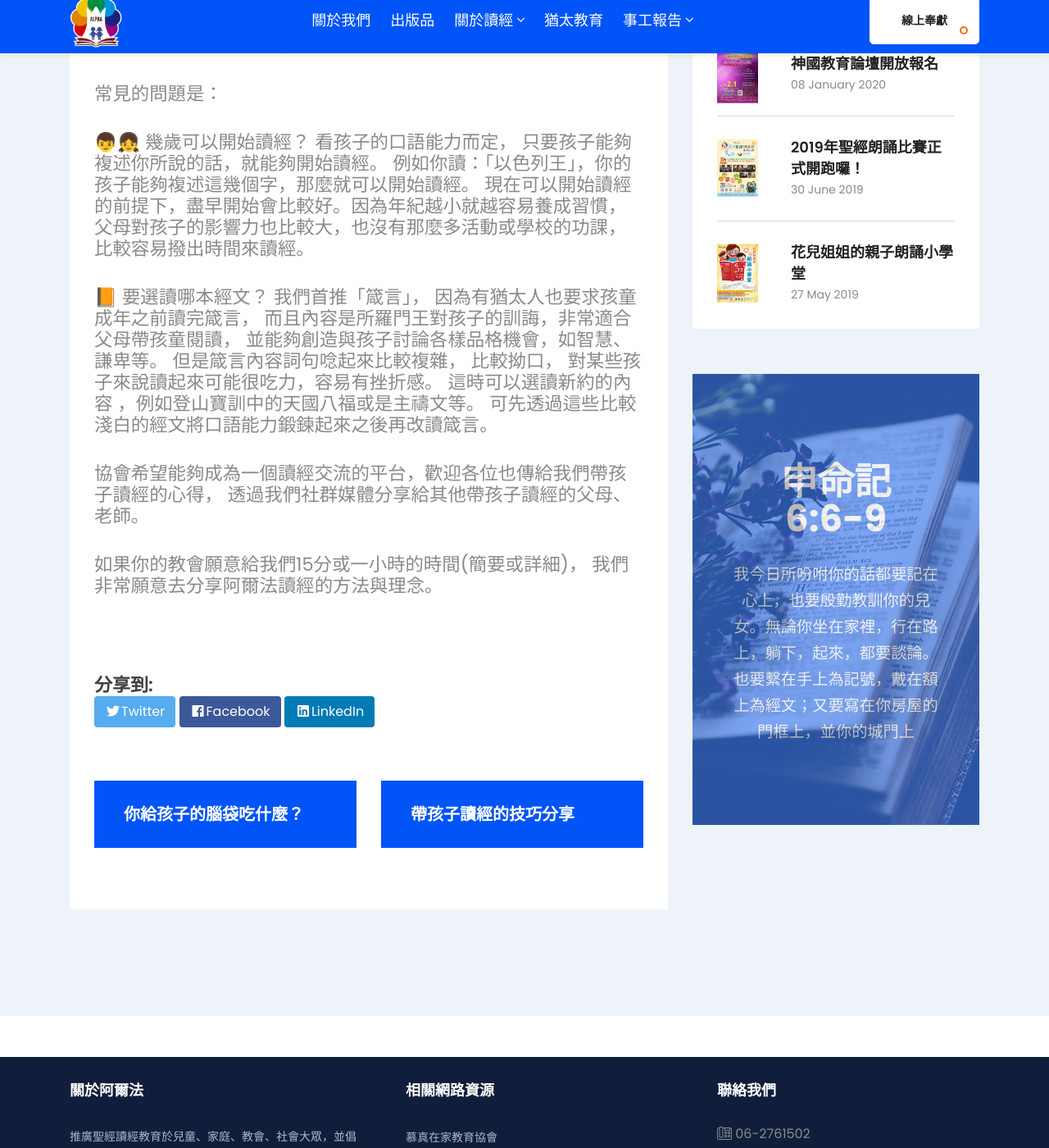
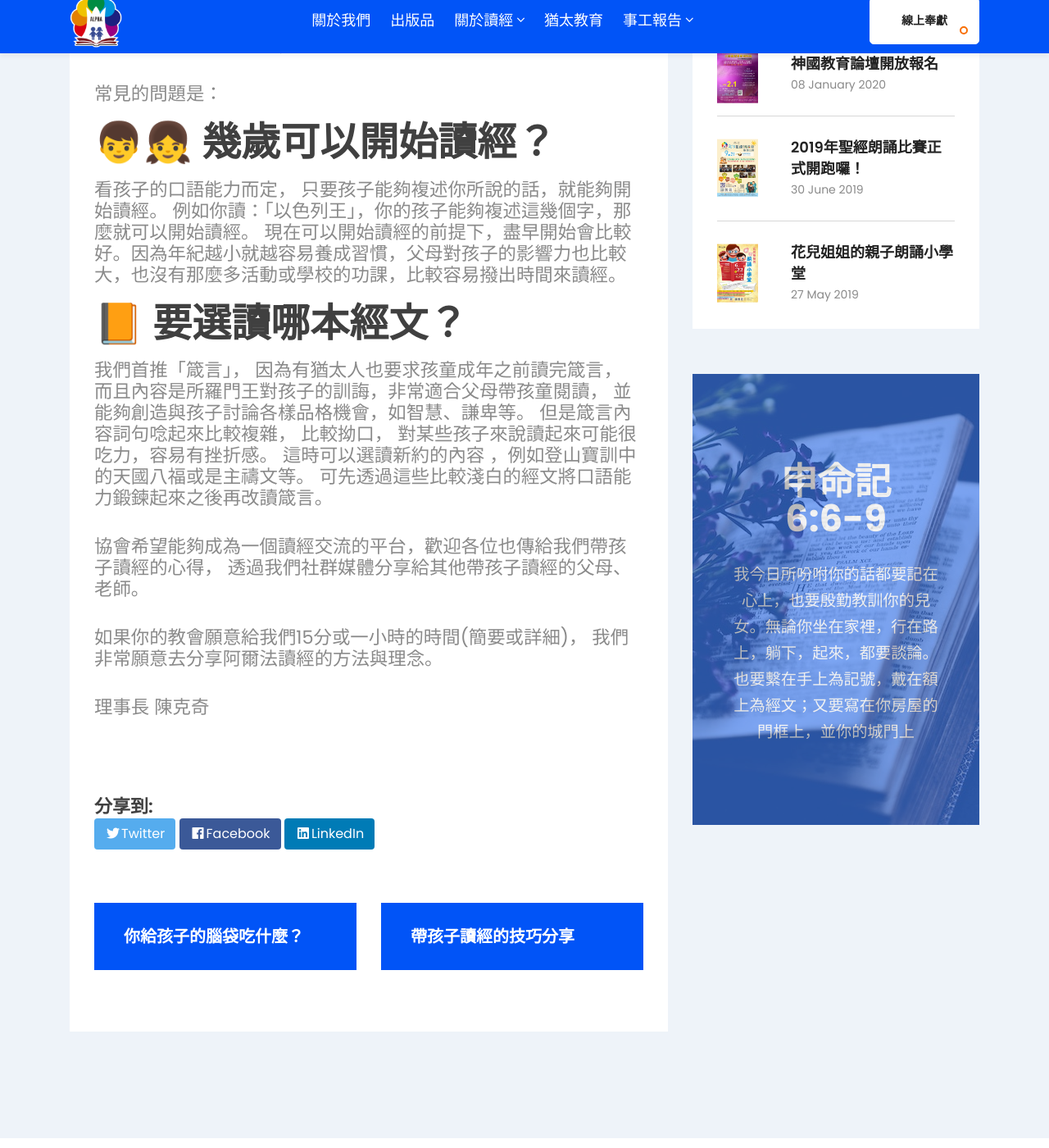
Before and after one commit to alpha6309/website, a Jekyll site: the page built from _introduction/如何帶兒童讀經.md, in a window 1280 px wide and 1400 px high, scrolled down 459 px. Shown: the whole window at 82% size. Built offline with Jekyll 4.4.1, drawn with Linux system fonts in a browser that asks for light colours.

Commit message:
文章微調

```diff
--- a/_introduction/「如何帶兒童讀經」.md
+++ b/_introduction/如何帶兒童讀經.md
@@ -9,14 +9,16 @@
 
 常見的問題是：
 
-👦👧 幾歲可以開始讀經？
+# 👦👧 幾歲可以開始讀經？
 看孩子的口語能力而定， 只要孩子能夠複述你所說的話，就能夠開始讀經。 例如你讀：「以色列王」，你的孩子能夠複述這幾個字，那麼就可以開始讀經。
 現在可以開始讀經的前提下，盡早開始會比較好。因為年紀越小就越容易養成習慣，父母對孩子的影響力也比較大，也沒有那麼多活動或學校的功課，比較容易撥出時間來讀經。
 
-📙 要選讀哪本經文？
+# 📙 要選讀哪本經文？
 我們首推「箴言」， 因為有猶太人也要求孩童成年之前讀完箴言， 而且內容是所羅門王對孩子的訓誨，非常適合父母帶孩童閱讀， 並能夠創造與孩子討論各樣品格機會，如智慧、謙卑等。
 但是箴言內容詞句唸起來比較複雜， 比較拗口， 對某些孩子來說讀起來可能很吃力，容易有挫折感。 這時可以選讀新約的內容 ，例如登山寶訓中的天國八福或是主禱文等。 可先透過這些比較淺白的經文將口語能力鍛鍊起來之後再改讀箴言。
 
 協會希望能夠成為一個讀經交流的平台，歡迎各位也傳給我們帶孩子讀經的心得， 透過我們社群媒體分享給其他帶孩子讀經的父母、老師。
 
 如果你的教會願意給我們15分或一小時的時間(簡要或詳細)， 我們非常願意去分享阿爾法讀經的方法與理念。
+
+理事長 陳克奇
```
Also changed, not shown: _introduction/帶孩子讀經的技巧分享.md (+6 -4 lines).
